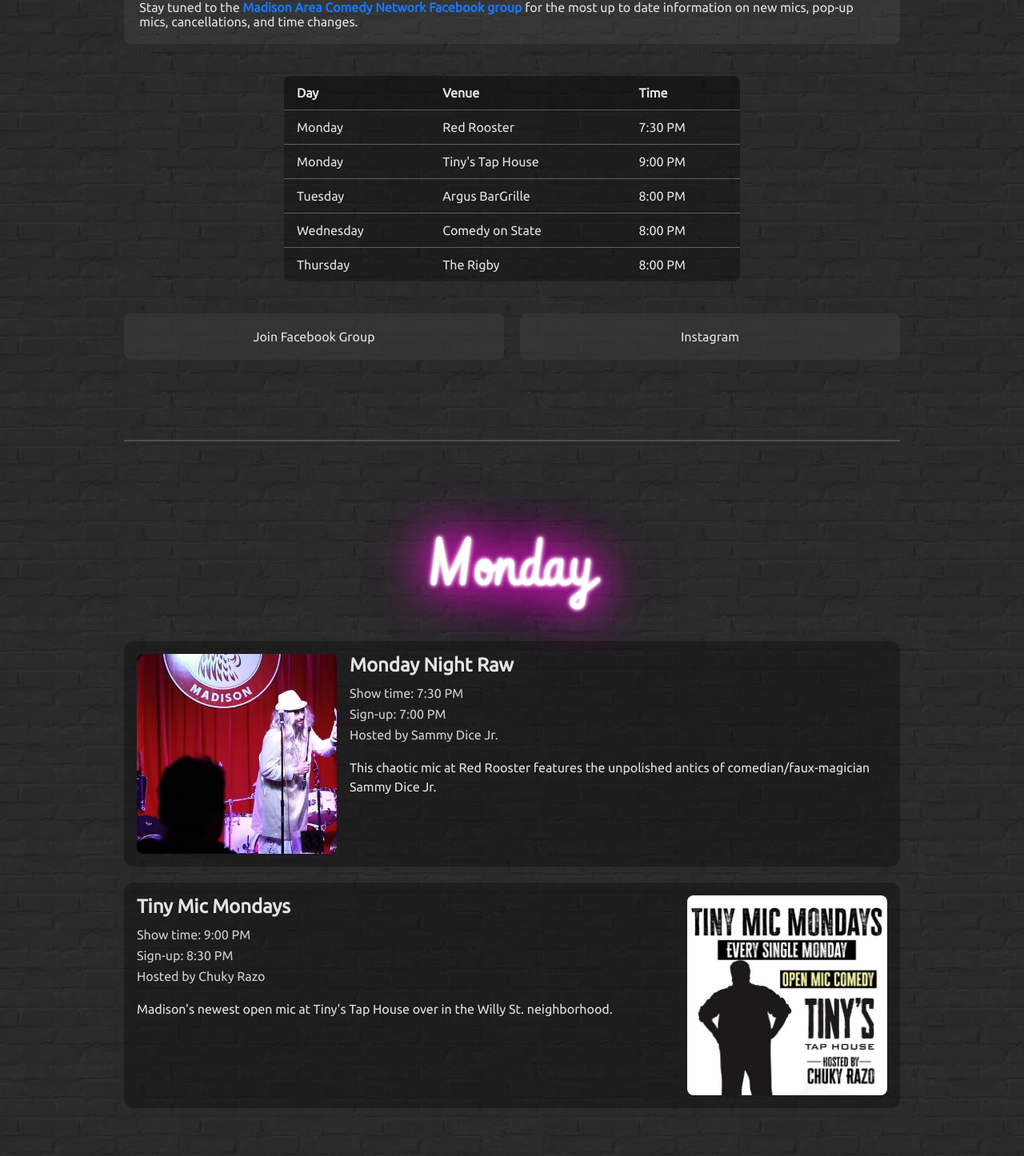
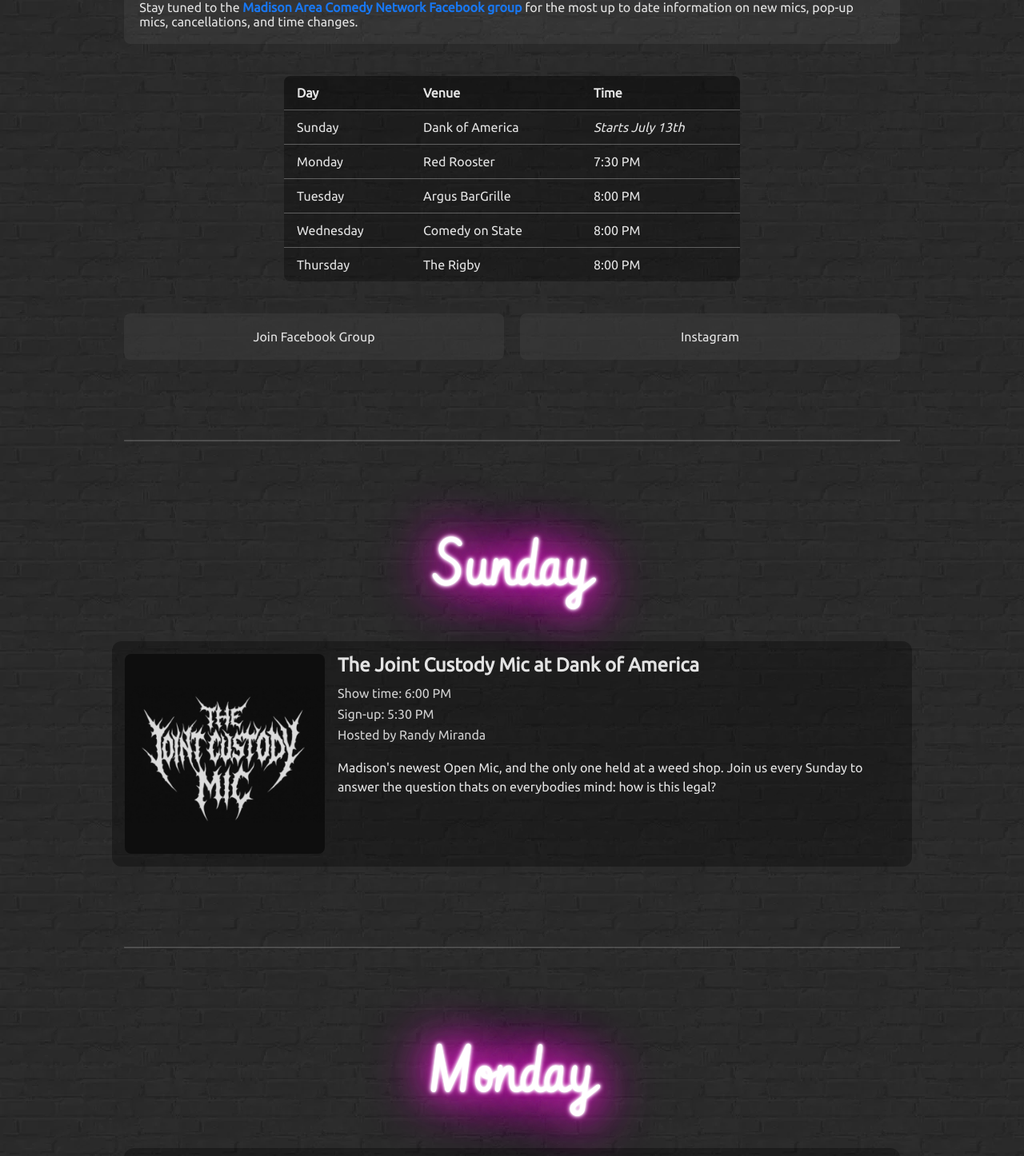
Before and after one commit to clamlands/local-madison-comedy, a SvelteKit app: page /mics in a window 1280 px wide. Shown: the part 332-1778 px from the top of the page at 80% size. Built offline with nearby package versions, Linux system fonts and the light colour scheme.

Commit message:
removed Tinys, added Dank of America

```diff
--- a/src/routes/mics/+page.svelte
+++ b/src/routes/mics/+page.svelte
@@ -3,6 +3,7 @@
   import argus from '$lib/images/mics/argus-750.webp';
   import rigby from '$lib/images/mics/rigby-750.webp';
   import rooster from '$lib/images/mics/rooster-750.webp';
+  import dank from '$lib/images/mics/dank.webp';
   import tinys from '$lib/images/mics/tinys.webp';
   import OpenMicCard from './OpenMicCard.svelte';
 </script>
@@ -34,14 +35,14 @@
       </thead>
       <tbody>
         <tr>
+          <td>Sunday</td>
+          <td>Dank of America</td>
+          <td><em>Starts July 13th</em></td>
+        </tr>
+        <tr>
           <td>Monday</td>
           <td>Red Rooster</td>
           <td>7:30 PM</td>
-        </tr>
-        <tr>
-          <td>Monday</td>
-          <td>Tiny's Tap House</td>
-          <td>9:00 PM</td>
         </tr>
         <tr>
           <td>Tuesday</td>
@@ -85,6 +86,18 @@
   </section>
 
   <hr />
+
+  <h2>Sunday</h2>
+    <OpenMicCard
+      venue="The Joint Custody Mic at Dank of America"
+      time="Show time: 6:00 PM"
+      signup="Sign-up: 5:30 PM"
+      host="Randy Miranda"
+      description="Madison's newest Open Mic, and the only one held at a weed shop. Join us every Sunday to answer the question thats on everybodies mind: how is this legal?"
+      image={dank}
+    />
+
+  <hr />
   <section class="day-section">
     <h2>Monday</h2>
     <OpenMicCard
@@ -94,15 +107,6 @@
       host="Sammy Dice Jr."
       description="This chaotic mic at Red Rooster features the unpolished antics of comedian/faux-magician Sammy Dice Jr."
       image={rooster}
-    />
-    <OpenMicCard
-      venue="Tiny Mic Mondays"
-      time="Show time: 9:00 PM"
-      signup="Sign-up: 8:30 PM"
-      host="Chuky Razo"
-      description="Madison's newest open mic at Tiny's Tap House over in the Willy St. neighborhood."
-      image={tinys}
-      flip={true}
     />
   </section>
 
```
Also changed, not shown: src/lib/images/mics/dank.webp (added).
